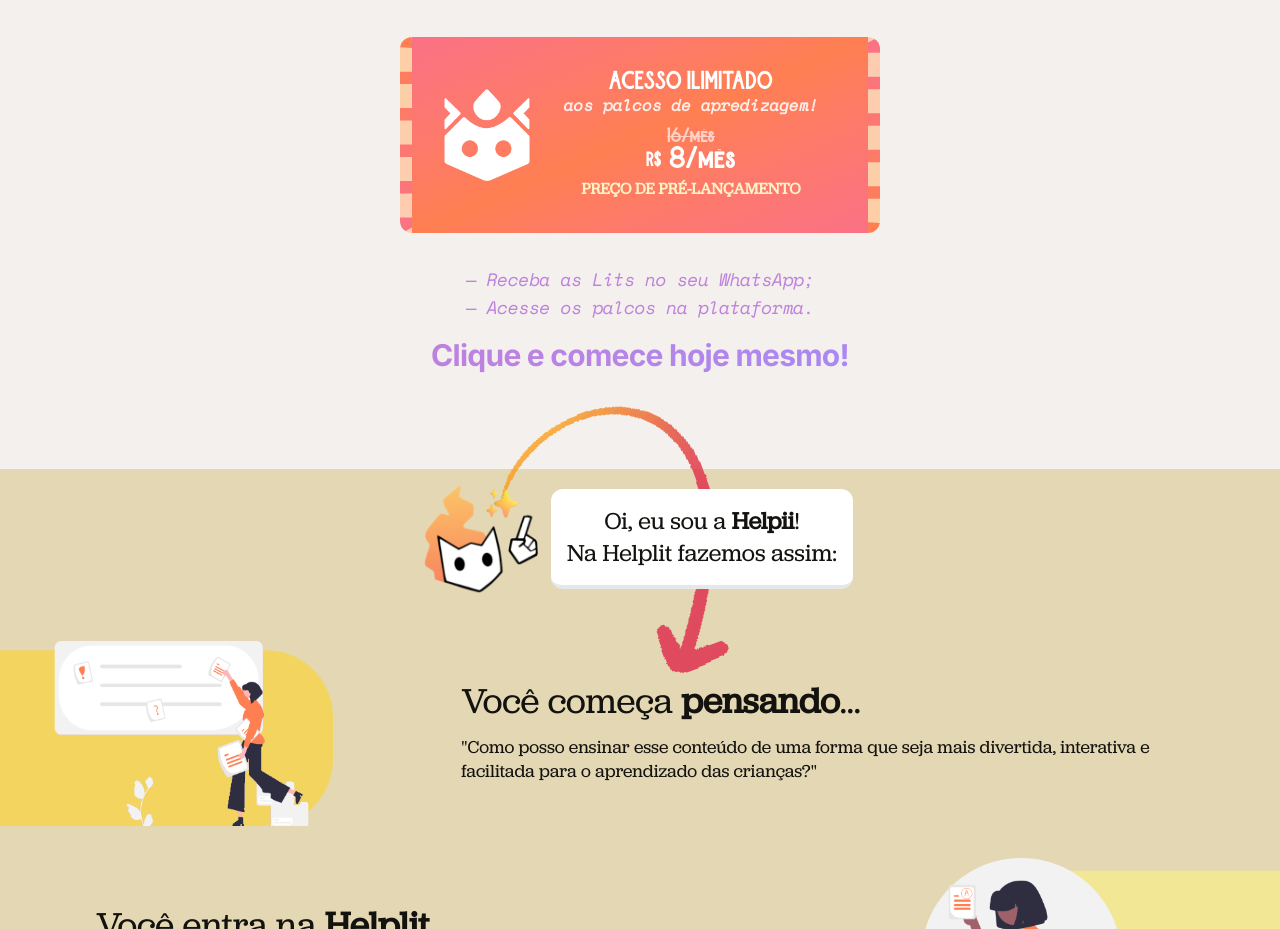
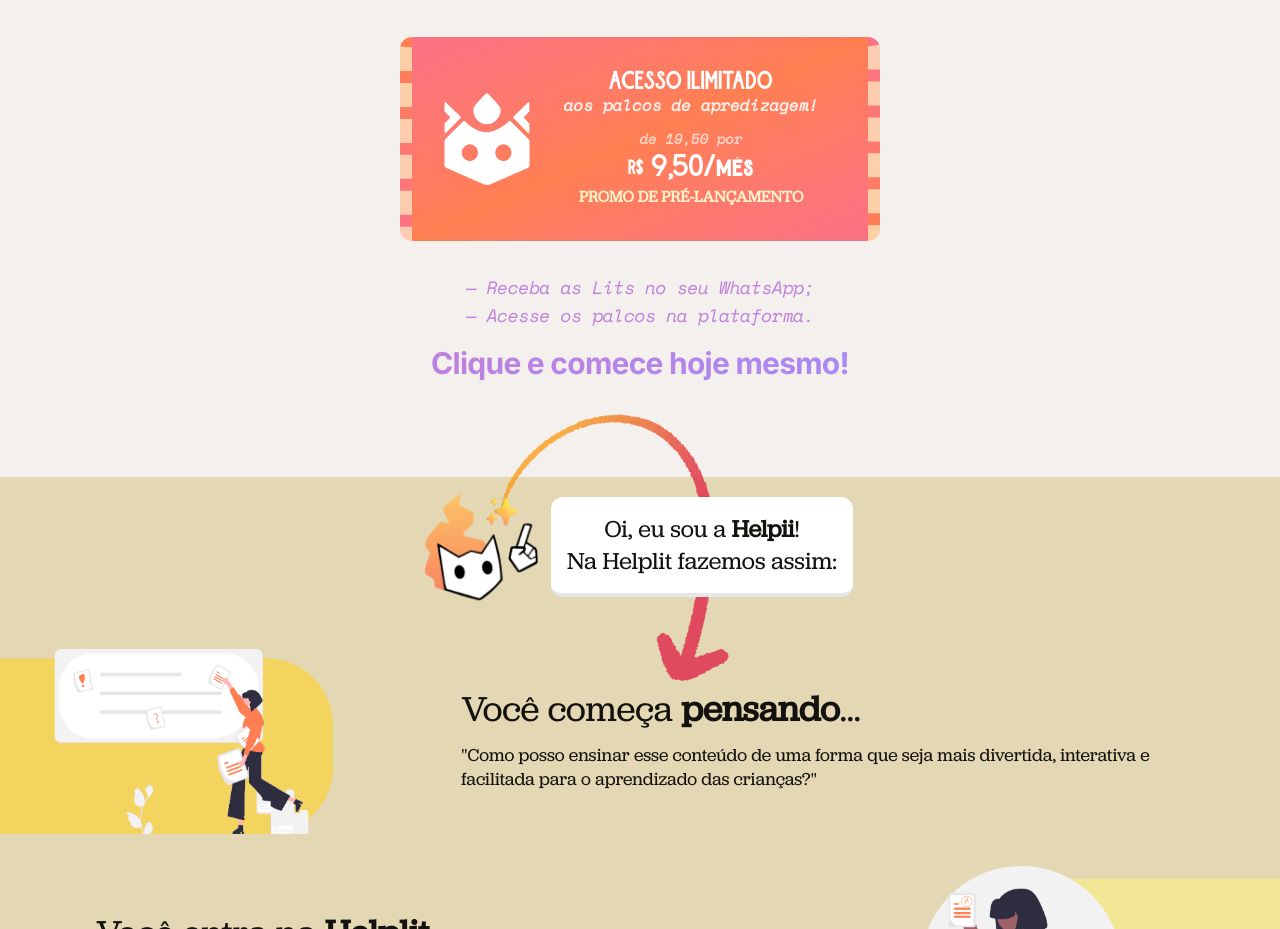
Before and after one commit to helpii/helplit.com, a Next.js app: page / in a window 1280 px wide. Shown: the part 2440-3369 px from the top of the page. Built offline with nearby package versions, Linux system fonts and the light colour scheme; no server answers.

Commit message:
update price

```diff
--- a/components/custom/PricingCard.tsx
+++ b/components/custom/PricingCard.tsx
@@ -30,15 +30,17 @@
             <p className="text-white opacity-85 font-space_mono">
               aos palcos de apredizagem!
             </p>
-            <p className="mt-4 line-through opacity-65">16/mês</p>
+            <p className="mt-4 opacity-65 font-space_mono mb-1 text-sm">
+              de 19,50 por
+            </p>
             <div className="flex flex-row justify-center items-center">
               <div className="text-2xl flex flex-col justify-center items-center">
                 <div className="flex flex-row items-center">
-                  <p className="text-base mr-2 font-bold">R$</p>
-                  8/mês
+                  <p className="text-base mr-2 font-bold">R$</p>9
+                  <span className="font-jubilat">,</span>50/mês
                 </div>
                 <span className="text-base font-jubilat text-center text-amber-100">
-                  PREÇO DE PRÉ-LANÇAMENTO
+                  PROMO DE PRÉ-LANÇAMENTO
                 </span>
               </div>
             </div>
```
